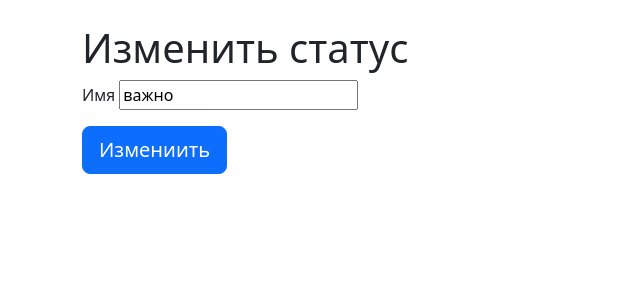
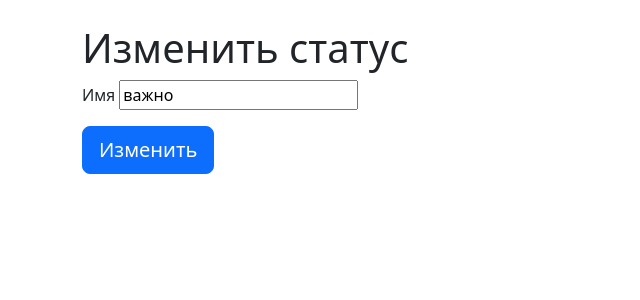
Before and after one commit to DanaSenko/python-project-52, a Django app: page /statuses/2/update/ in a window 1280 px wide. Shown: the part 56-356 px from the top of the page, without its empty margins (0-640 px from the left). Run offline with Django 5.2, Linux system fonts and the light colour scheme; a user stored in the database is signed in; data comes from the database, SQL or seed files in the repository; some libraries are stand-ins or nearby versions.

Commit message:
Fix errors in update button labels and statuses

```diff
--- a/task_manager/labels/templates/label_update.html
+++ b/task_manager/labels/templates/label_update.html
@@ -8,6 +8,6 @@
         {{ form.name|add_class:'form-control-small' }}
     </div>
     {% endif %}
-    <button type="submit" class="btn btn-primary btn-lg">Сохранить</button>
+    <button type="submit" class="btn btn-primary btn-lg">Изменить</button>
 </form>
 {% endblock%}
--- a/task_manager/statuses/templates/status_update.html
+++ b/task_manager/statuses/templates/status_update.html
@@ -6,6 +6,6 @@
 
         {{ form.name|add_class:'form-control-small' }}
     </div>
-    <button type="submit" class="btn btn-primary btn-lg">Измениить</button>
+    <button type="submit" class="btn btn-primary btn-lg">Изменить</button>
 </form>
 {% endblock%}
```
